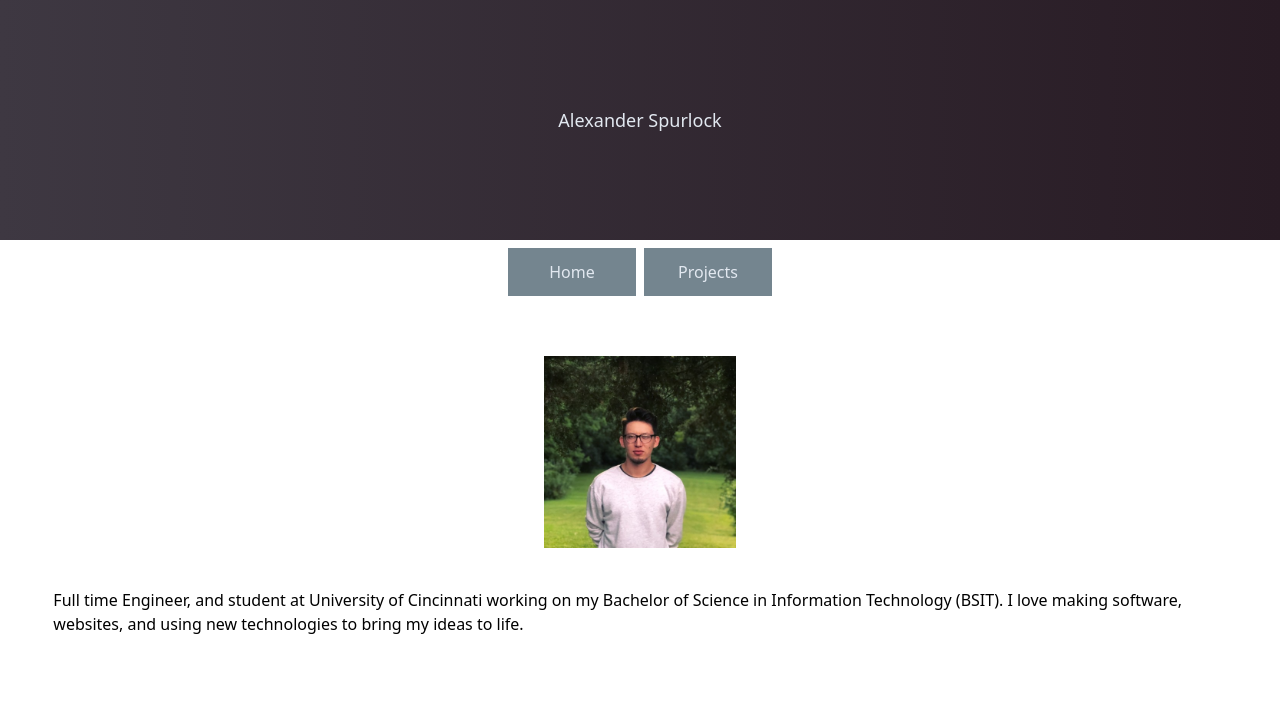
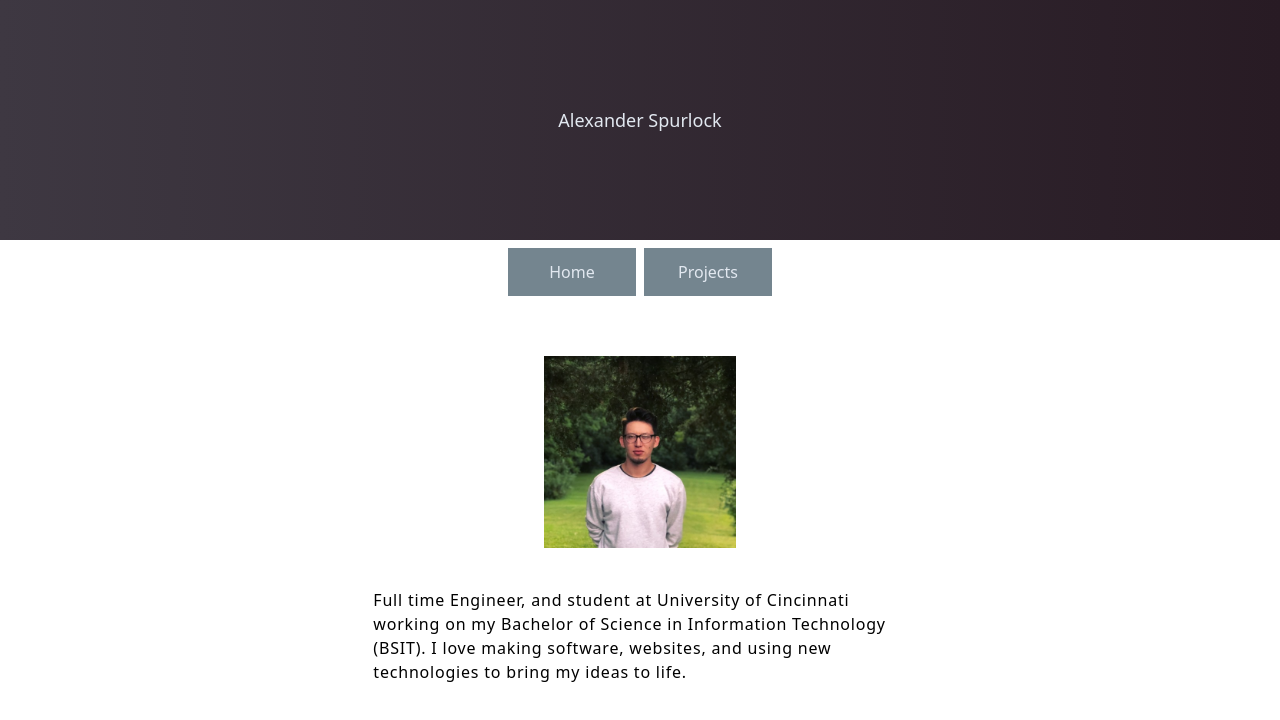
Before and after one commit to alexspurlock25/personal-site, a React (Vite) app: page / in a window 1280 px wide. Shown: the top 720 px of the page. Built offline with nearby package versions, Linux system fonts and the light colour scheme.

Commit message:
use the new TextCard component here

```diff
--- a/src/pages/HomePage.jsx
+++ b/src/pages/HomePage.jsx
@@ -1,6 +1,6 @@
 import * as React from 'react'
-import Card from '../components/Card'
 import ProfilePicture from '../components/ProfilePicture'
+import TextCard from '../components/TextCard'
 
 const containerStyles = 'container mx-auto grid justify-center content-center mt-5'
 const aboutMeData = {
@@ -11,9 +11,7 @@ const HomePage = () => {
     return (
         <div className={ containerStyles }>
             <ProfilePicture />
-            <div className=' m-auto w-11/12 mt-10'>
-                { aboutMeData.aboutMe }
-            </div>
+            <TextCard text={ aboutMeData.aboutMe } />
         </div>
     )
 }
```
